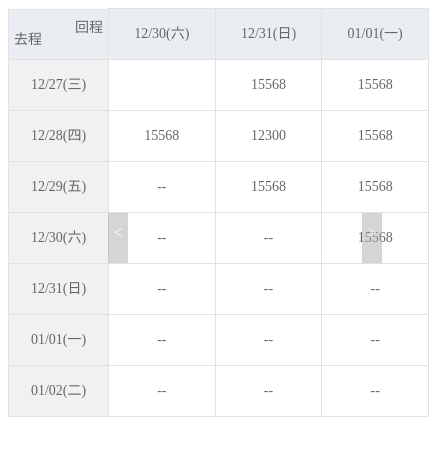
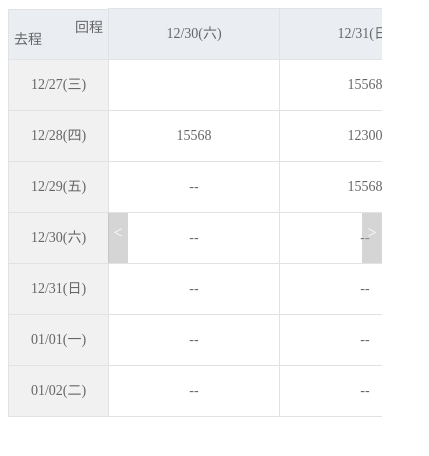
Before and after one commit to tommy19901015/LowPriceCalendarModule_React, a React (Create React App) app: page / in a window 390 px wide. Shown: the top 456 px of the page, 429 px wide, since content can reach past the window. Built offline with nearby package versions, Linux system fonts and the light colour scheme.

Commit message:
[modify] move transform css

```diff
--- a/src/Calendar.js
+++ b/src/Calendar.js
@@ -13,13 +13,15 @@ class Calendar extends React.Component {
         data:[],
         moveDirection:'right',
         moveGrid:3,
-        currClass:''
+        currClass:'',
+        step:0
     }
     componentDidMount = () => {
         this.getJsonData()
         .then(res => {
             this.setState({
-                data:res
+                data:res,
+
             })
         })
     }
@@ -65,36 +67,42 @@ class Calendar extends React.Component {
         this.setState({ position: val });
     };
     onPrevClick = () => {
-        const dataLength =  this.state.data.length;
-        const now = this.state.currClass
-        let transformNum = parseInt(now.split('transform')[1],10);
-        if(now === ''){
-            this.setState({ currClass: ""});
-        }else{
-            if((transformNum - this.state.moveGrid) > 0){
-                transformNum = transformNum - this.state.moveGrid;
-                this.setState({ currClass: "transform" +  transformNum});
-            }else{
-                this.setState({ currClass: ""});
-            }
-        }
         // const dataLength =  this.state.data.length;
-        // this.setState({ currClass: "" });
+        // const now = this.state.currClass
+        // let transformNum = parseInt(now.split('transform')[1],10);
+        // if(now === ''){
+        //     this.setState({ currClass: ""});
+        // }else{
+        //     if((transformNum - this.state.moveGrid) > 0){
+        //         transformNum = transformNum - this.state.moveGrid;
+        //         this.setState({ currClass: "transform" +  transformNum});
+        //     }else{
+        //         this.setState({ currClass: ""});
+        //     }
+        // }
+        // const dataLength =  this.state.data.length;
+        this.setState({ currClass: "" });
+        this.state.step = this.state.step - 10;
+
       };
     onNextClick = () => {
-        const dataLength =  this.state.data.length;
-        const now = this.state.currClass
-        let transformNum = parseInt(now.split('transform')[1],10);
-        if(now === ''){
-            this.setState({ currClass: "transform" +  this.state.moveGrid});
-        }else{
-            if((transformNum + this.state.moveGrid) < dataLength){
-                transformNum = transformNum + this.state.moveGrid;
-                this.setState({ currClass: "transform" +  transformNum});
-            }else{
-                this.setState({ currClass: "transform" +  dataLength});
-            }
-        }
+        this.setState({ currClass: "transform"});
+        this.state.step = this.state.step + 10;
+        // console.log(step)
+
+        // const dataLength =  this.state.data.length;
+        // const now = this.state.currClass
+        // let transformNum = parseInt(now.split('transform')[1],10);
+        // if(now === ''){
+        //     this.setState({ currClass: "transform" +  this.state.moveGrid});
+        // }else{
+        //     if((transformNum + this.state.moveGrid) < dataLength){
+        //         transformNum = transformNum + this.state.moveGrid;
+        //         this.setState({ currClass: "transform" +  transformNum});
+        //     }else{
+        //         this.setState({ currClass: "transform" +  dataLength});
+        //     }
+        // }
         //transform3 1~3transform
         //transform6 4~6transform
         //transform7 5~7transform
@@ -113,7 +121,9 @@ class Calendar extends React.Component {
                     </div>
                 </div>
                 <div className={"right_block " + this.state.currClass}>
-                <div className="div_table">
+                <div className="div_table"
+                    style={{transform : "translateX(-" + this.state.step + "%)"}}
+                >
                     <div className="div_tr">
                         {this.renderRightHrader()}
                     </div>
--- a/src/css/calendar.css
+++ b/src/css/calendar.css
@@ -136,30 +136,12 @@ body .main_container .btn_container {
     line-height: 25px;
     float: right;
   }
-  body .main_container .right_block .div_table {
-    min-width: 320px;
+  body .main_container .right_block {
+    overflow-x: hidden;
   }
   body .main_container .right_block .div_table .div_tr .div_td {
-    min-width: cale(100%/3);
-  }
-  body .main_container .right_block .div_table .div_tr .div_td:not(:nth-child(-n + 3)) {
-    display: table-column;
-  }
-  body .main_container .right_block.transform {
-    -webkit-transform: translateX(cale(100%/3));
-            transform: translateX(cale(100%/3));
-  }
-  body .main_container .right_block.transform .div_table {
-    min-width: 320px;
-  }
-  body .main_container .right_block.transform .div_table .div_tr .div_td:nth-child(-n + 6):nth-child(n + 4) {
-    display: table-cell;
-  }
-  body .main_container .right_block.transform .div_table .div_tr .div_td:not(:nth-child(-n + 6):nth-child(n + 4)) {
-    display: table-column;
-  }
-  body .main_container .right_block.transform .div_table .div_tr .div_td:nth-child(-n + 3) {
-    display: table-column;
+    min-width: 170px;
+    z-index: -1;
   }
   body .main_container .btn_container {
     display: block;
--- a/src/scss/calendar.scss
+++ b/src/scss/calendar.scss
@@ -127,37 +127,62 @@ body{
                 }
             }
             .right_block{
+                // overflow: hidden;
+                overflow-x: hidden;
                 .div_table{
-                    min-width: 320px;
                     .div_tr{
                         .div_td{
-                            min-width:cale(100%/3);
-                            &:not(:nth-child(-n + 3)){
-                                display: table-column;
-                            }
+                            min-width: 170px;
+                            // min-width:cale(100vw/3);
+                            z-index: -1;
+                            // &:not(:nth-child(-n + 3)){
+                            //     display: table-column;
+                            // }
                         }
                     }
                 }
-                &.transform {
-                    transform: translateX(cale(100%/3));
-                    .div_table{
-                        min-width: 320px;
-                        .div_tr{
-                            .div_td{
-                                &:nth-child(-n + 6):nth-child(n + 4){
-                                    display: table-cell;
-                                }
-                                &:not(:nth-child(-n + 6):nth-child(n + 4)){
-                                    display: table-column;
-                                }
-                                &:nth-child(-n + 3){
-                                    display: table-column;
-                                }
-                            }
-                        }
-                    }
-
-                }
+                // &.transform{
+                    // transform: translateX(-20%);
+                    // position: relative;
+                    // right:50px;
+                    // transition: right 5s;
+                // }
+                // &.transform {
+                //     .div_td{
+                //         &:nth-child(-n + 6):nth-child(n + 4){
+                //             display: table-cell;
+                //         }
+                //         &:not(:nth-child(-n + 6):nth-child(n + 4)){
+                //             display: table-column;
+                //         }
+                //         &:nth-child(-n + 3){
+                //             display: table-column;
+                //         }
+                //     }
+                // }
+                // &.transform6 {
+                //     .div_td{
+                //         &:nth-child(-n + 6):nth-child(n + 4){
+                //             display: table-cell;
+                //         }
+                //         &:not(:nth-child(-n + 6):nth-child(n + 4)){
+                //             display: table-column;
+                //         }
+                //         &:nth-child(-n + 3){
+                //             display: table-column;
+                //         }
+                //     }
+                // }
+                // &.transform7 {
+                //     .div_td{
+                //         &:nth-child(-n + 6):nth-child(n + 4){
+                //             display: table-column;
+                //         }
+                //         &:nth-child(n + 5){
+                //             display: table-cell;
+                //         }
+                //     }
+                // }
             }
             .btn_container{
                 display: block;
```
Also changed, not shown: 1 other file (tests, documents, lock files or other folders).
